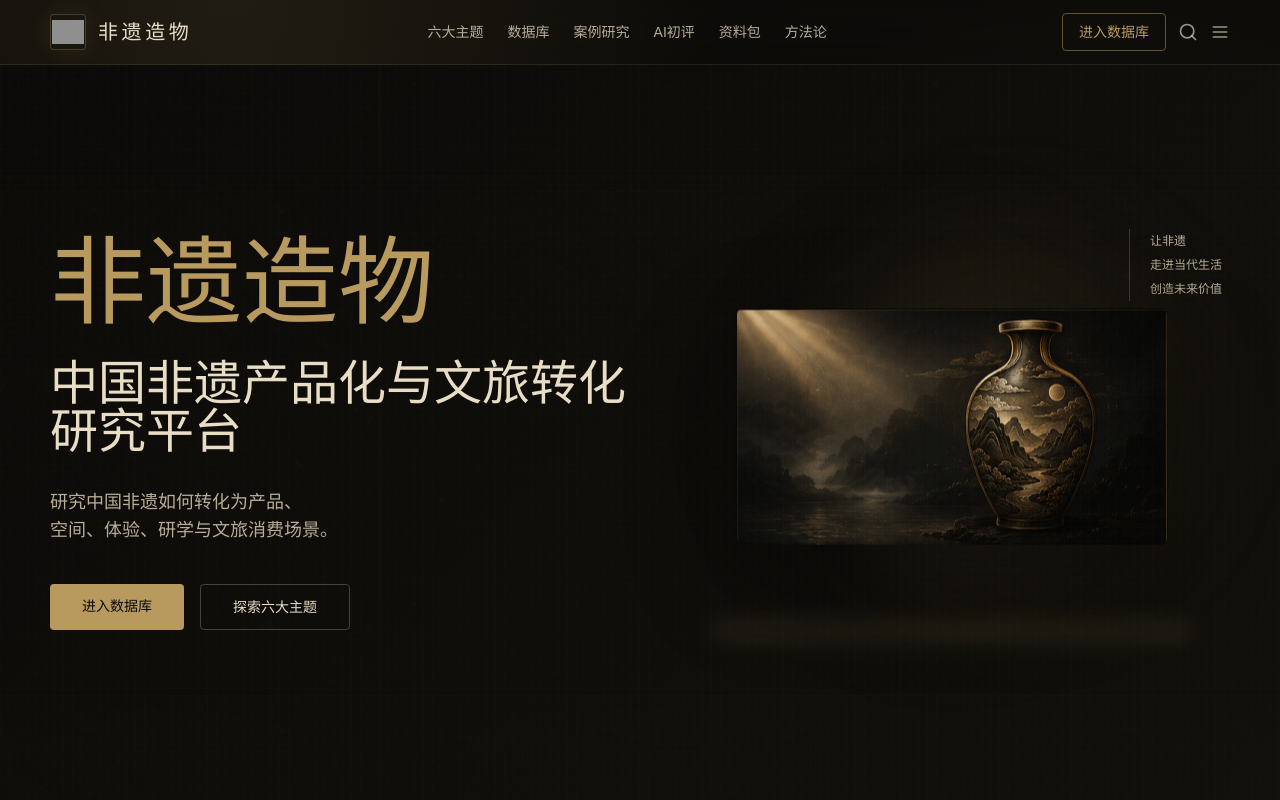
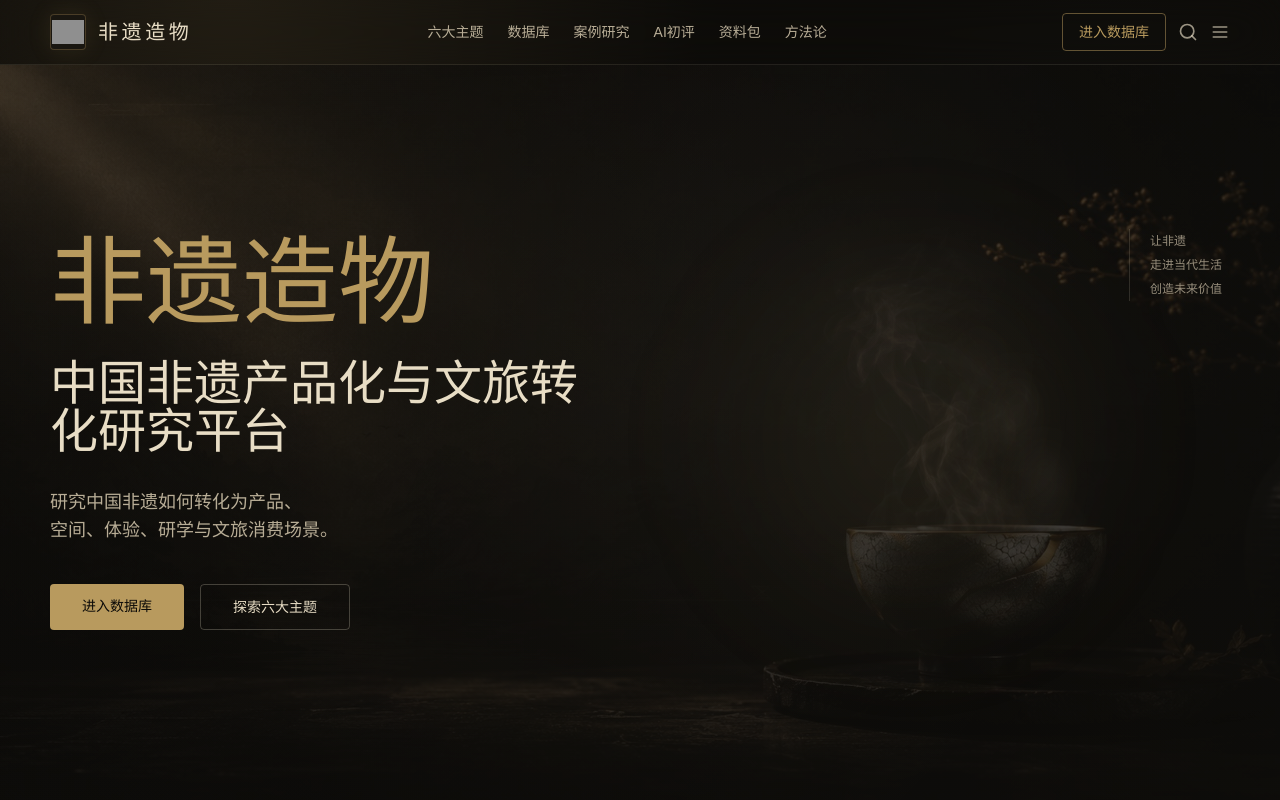
Before and after one commit to dandanfeng24-stack/5414392, a Next.js app: page / in a window 1280 px wide. Shown: the top 800 px of the page. Built offline with nearby package versions, Linux system fonts and the light colour scheme; grey boxes are pictures that could not be loaded.

Commit message:
Update homepage hero background atmosphere

```diff
--- a/app/globals.css
+++ b/app/globals.css
@@ -30,14 +30,17 @@ body {
 @keyframes steam-rise {
   0% {
     opacity: 0;
-    transform: translateY(34px) translateX(0) scale(0.82) rotate(0deg);
+    transform: translateY(26px) translateX(0) scale(0.84) rotate(0deg);
   }
-  28% {
-    opacity: 0.42;
+  34% {
+    opacity: 0.22;
+  }
+  68% {
+    opacity: 0.16;
   }
   100% {
     opacity: 0;
-    transform: translateY(-155px) translateX(28px) scale(1.22) rotate(8deg);
+    transform: translateY(-132px) translateX(20px) scale(1.18) rotate(6deg);
   }
 }
 
@@ -136,13 +139,12 @@ a {
 
 .hero-paper-texture {
   background-image:
-    linear-gradient(135deg, rgba(11, 10, 8, 0.92), rgba(18, 16, 12, 0.96)),
-    url("/images/textures/dark-paper.png"),
-    radial-gradient(circle at 13% 10%, rgba(184, 154, 94, 0.12), transparent 28rem),
-    radial-gradient(circle at 80% 22%, rgba(232, 221, 197, 0.07), transparent 30rem),
-    linear-gradient(135deg, rgba(11, 10, 8, 0.96), rgba(18, 16, 12, 0.98));
-  background-position: center;
-  background-size: auto, 520px 520px, auto, auto, auto;
+    linear-gradient(rgba(11, 10, 8, 0.72), rgba(11, 10, 8, 0.88)),
+    radial-gradient(circle at 18% 12%, rgba(184, 154, 94, 0.14), transparent 32rem),
+    radial-gradient(circle at 76% 45%, rgba(232, 221, 197, 0.06), transparent 28rem),
+    url("/images/hero/hero-home-bg.jpg");
+  background-position: center center;
+  background-size: cover;
 }
 
 .hero-paper-texture::after {
@@ -150,26 +152,52 @@ a {
   content: "";
   position: absolute;
   inset: 0;
-  opacity: 0.24;
+  opacity: 0.34;
   background-image:
-    repeating-linear-gradient(90deg, rgba(232, 221, 197, 0.025) 0 1px, transparent 1px 9px),
-    repeating-linear-gradient(0deg, rgba(184, 173, 150, 0.02) 0 1px, transparent 1px 7px),
-    radial-gradient(circle at 50% 40%, transparent, rgba(0, 0, 0, 0.38));
+    radial-gradient(circle at 62% 38%, rgba(232, 221, 197, 0.06), transparent 24rem),
+    radial-gradient(circle at 48% 56%, rgba(184, 154, 94, 0.05), transparent 28rem),
+    linear-gradient(90deg, rgba(11, 10, 8, 0.08), transparent 44%, rgba(11, 10, 8, 0.34));
   mix-blend-mode: screen;
 }
 
-.steam {
+.hero-tea-steam {
   position: absolute;
-  bottom: 225px;
-  width: 46px;
-  height: 145px;
+  z-index: 1;
+  left: min(71vw, 1180px);
+  top: 39vh;
+  width: 180px;
+  height: 230px;
+}
+
+.hero-steam {
+  position: absolute;
+  bottom: 0;
+  width: 42px;
+  height: 150px;
   border-radius: 999px;
   background:
-    radial-gradient(circle at 44% 18%, rgba(232, 221, 197, 0.2), transparent 34%),
-    linear-gradient(180deg, transparent, rgba(232, 221, 197, 0.18), transparent);
-  filter: blur(11px);
+    radial-gradient(circle at 48% 20%, rgba(232, 221, 197, 0.18), transparent 34%),
+    linear-gradient(180deg, transparent, rgba(232, 221, 197, 0.12), transparent 72%);
+  filter: blur(13px);
   mix-blend-mode: screen;
-  animation: steam-rise 7s ease-in-out infinite;
+  animation: steam-rise 8s ease-in-out infinite;
+}
+
+.hero-steam-a {
+  left: 26px;
+}
+
+.hero-steam-b {
+  left: 70px;
+  animation-delay: 1.9s;
+  transform: scale(0.92);
+}
+
+.hero-steam-c {
+  left: 108px;
+  animation-delay: 3.8s;
+  opacity: 0.7;
+  transform: scale(0.78);
 }
 
 .theme-image {
@@ -248,7 +276,7 @@ a {
   .hero-light,
   .hero-object,
   .vessel-float,
-  .steam {
+  .hero-steam {
     transition: none;
     animation: none;
     transform: none;
--- a/components/home/Hero.tsx
+++ b/components/home/Hero.tsx
@@ -2,11 +2,16 @@ import Link from "next/link";
 
 export function Hero() {
   return (
-    <section className="hero-paper-texture grain relative min-h-[calc(100vh-64px)] overflow-hidden border-b border-paper/10">
-      <div className="hero-light pointer-events-none absolute left-[5%] top-0 h-56 w-[42rem] -rotate-12 bg-gradient-to-r from-transparent via-gold/18 to-transparent blur-2xl" />
-      <div className="pointer-events-none absolute right-0 top-20 h-[34rem] w-[34rem] rounded-full bg-[radial-gradient(circle,rgba(184,154,94,0.16),transparent_64%)] blur-2xl" />
-      <div className="section-shell relative grid min-h-[calc(100vh-64px)] items-center gap-10 py-20 lg:grid-cols-[1fr_0.95fr]">
-        <div className="relative z-10">
+    <section className="hero-paper-texture relative min-h-[calc(100vh-64px)] overflow-hidden border-b border-paper/10">
+      <div className="hero-light pointer-events-none absolute left-[4%] top-0 h-52 w-[38rem] -rotate-12 bg-gradient-to-r from-transparent via-gold/12 to-transparent blur-3xl" />
+      <div className="pointer-events-none absolute right-[10%] top-[18%] h-[30rem] w-[30rem] rounded-full bg-[radial-gradient(circle,rgba(184,154,94,0.10),transparent_66%)] blur-3xl" />
+      <div className="hero-tea-steam pointer-events-none" aria-hidden="true">
+        <span className="hero-steam hero-steam-a" />
+        <span className="hero-steam hero-steam-b" />
+        <span className="hero-steam hero-steam-c" />
+      </div>
+      <div className="section-shell relative grid min-h-[calc(100vh-64px)] items-center gap-10 py-20 lg:grid-cols-[0.92fr_1fr]">
+        <div className="relative z-10 max-w-3xl">
           <h1 className="font-serif text-6xl leading-tight text-gold md:text-8xl">非遗造物</h1>
           <p className="mt-7 max-w-3xl font-serif text-3xl leading-snug text-paper md:text-5xl">
             中国非遗产品化与文旅转化研究平台
@@ -27,18 +32,9 @@ export function Hero() {
           </div>
         </div>
 
-        <div className="relative min-h-[520px]">
-          <div className="absolute right-2 top-14 hidden max-w-28 border-l border-paper/20 pl-5 text-xs leading-6 text-linen lg:block">
+        <div className="relative hidden min-h-[520px] lg:block">
+          <div className="absolute right-2 top-14 max-w-28 border-l border-paper/15 pl-5 text-xs leading-6 text-linen/80">
             让非遗<br />走进当代生活<br />创造未来价值
-          </div>
-          <div className="absolute left-1/2 top-1/2 h-[34rem] w-[34rem] -translate-x-1/2 -translate-y-1/2 rounded-full bg-[radial-gradient(circle,rgba(184,154,94,.15),rgba(11,10,8,.08)_42%,transparent_68%)] blur-xl" />
-          <div className="absolute bottom-14 left-1/2 h-3 w-[30rem] -translate-x-1/2 rounded-full bg-gold/20 blur-md" />
-          <div className="vessel-float absolute left-1/2 top-1/2 w-[min(430px,82vw)] -translate-x-1/2 -translate-y-1/2">
-            <img
-              src="/images/hero/hero-vessel.png"
-              alt="瓶器山水暗金浮雕标识"
-              className="w-full select-none rounded-[6px] object-contain opacity-95 shadow-[0_34px_110px_rgba(0,0,0,.55)]"
-            />
           </div>
         </div>
       </div>
```
Also changed, not shown: public/images/hero/hero-home-bg.jpg (added).
